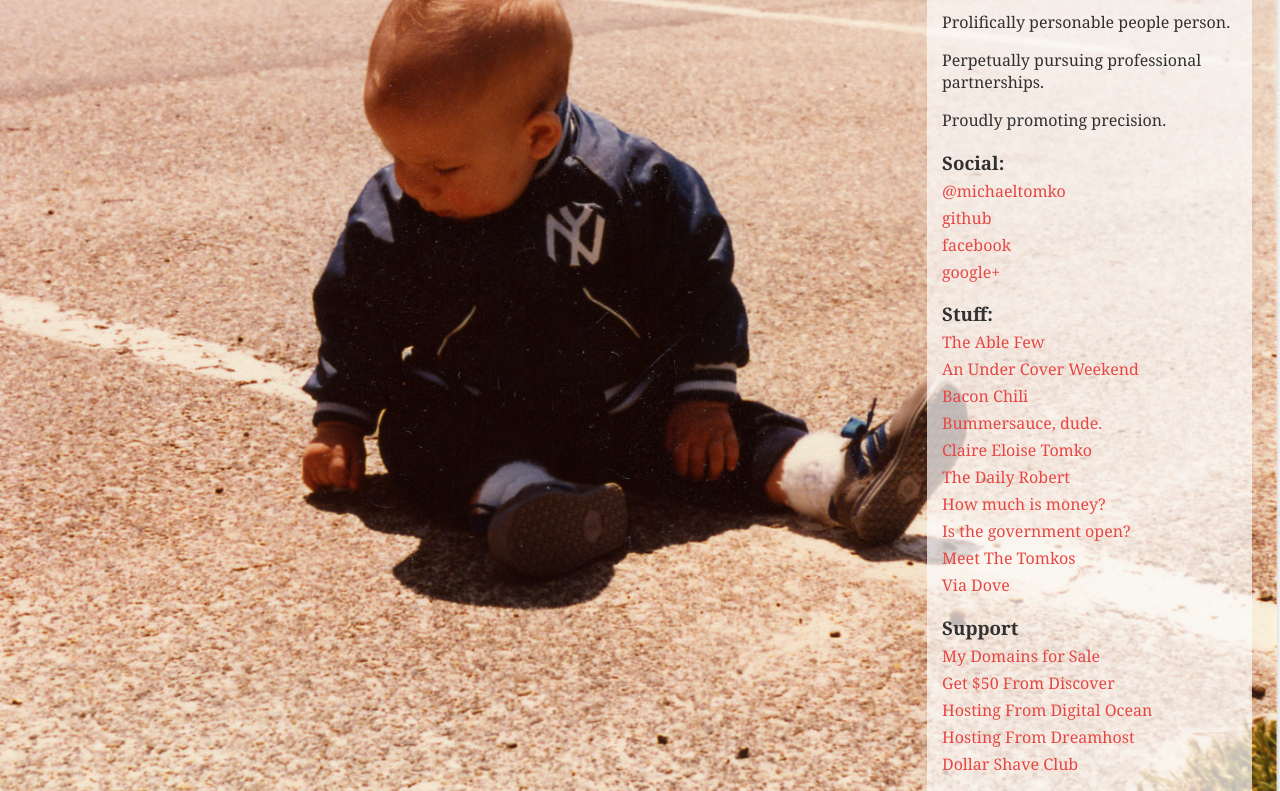
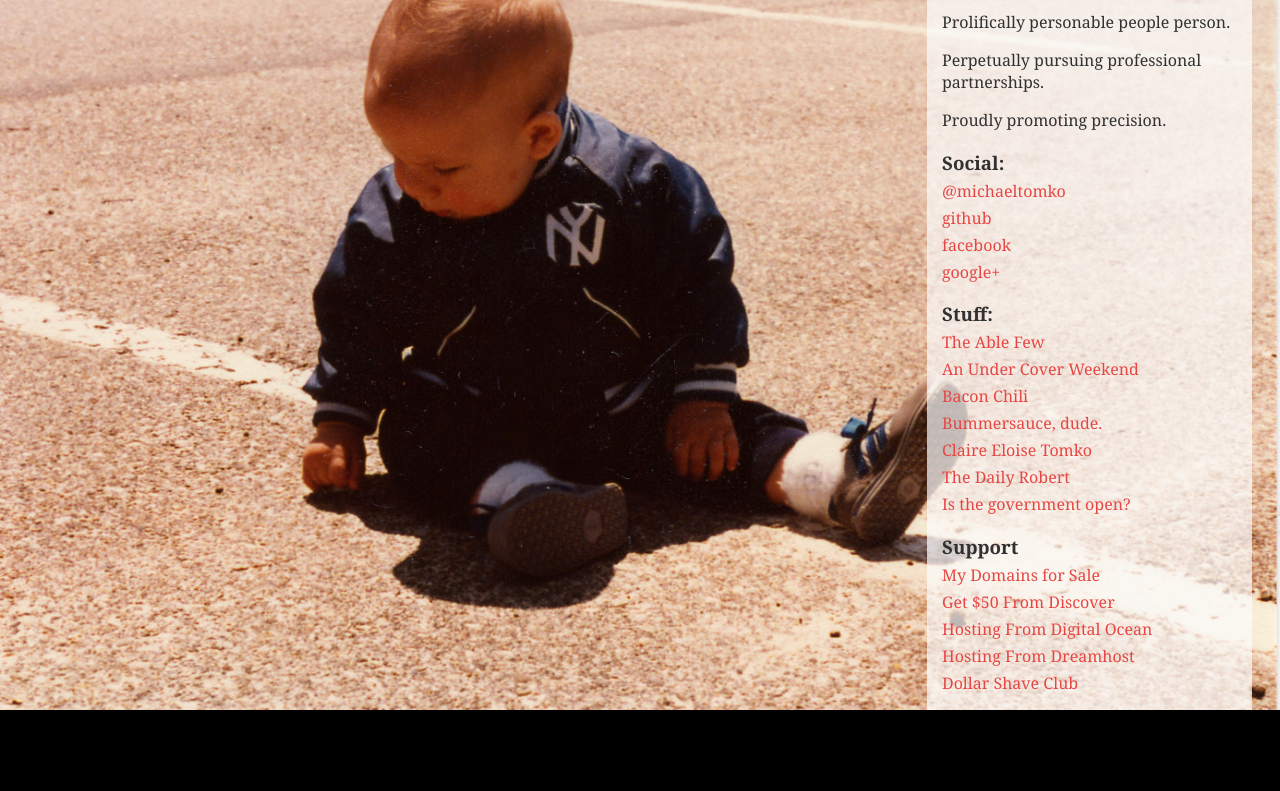
Before and after one commit to michaeltomko/tomkobombco.com, a plain HTML site: page index.html in a window 1280 px wide. Shown: the part 111-902 px from the top of the page. After the commit the page ends 821 px from the top, so only its background shows below. Drawn offline with Linux system fonts and the light colour scheme.

Commit message:
Removed dead links.

```diff
--- a/index.html
+++ b/index.html
@@ -110,10 +110,7 @@
         <li><a href="http://bummersauce.com/" target="_blank">Bummersauce, dude.</a></li>
         <li><a href="http://clairetomko.com/" target="_blank">Claire Eloise Tomko</a></li>
         <li><a href="http://dailyrobert.com/" target="_blank">The Daily Robert</a></li>
-        <li><a href="http://howmuchismoney.com/" target="_blank">How much is money?</a></li>
         <li><a href="http://isthegovernmentopen.com/" target="_blank">Is the government open?</a></li>
-        <li><a href="http://meetthetomkos.com/" target="_blank">Meet The Tomkos</a></li>
-        <li><a href="http://www.viadove.com/" target="_blank">Via Dove</a></li>
       </ul>
     </div>
     <div id="affiliate">
```
